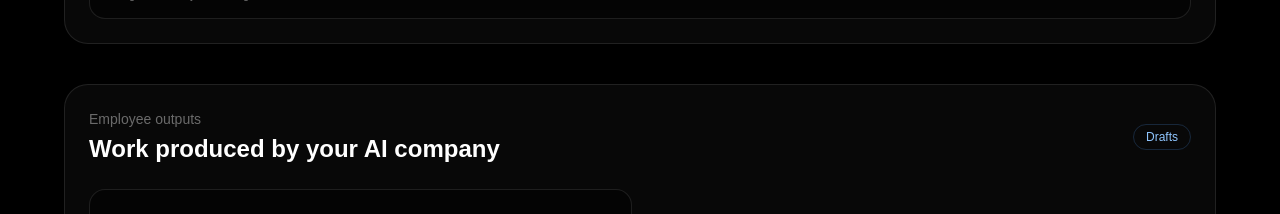
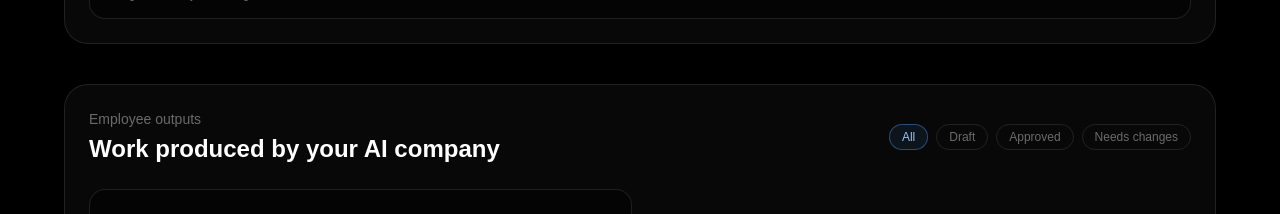
Before and after one commit to Finalexs/project-zero, a Next.js app in the folder app/: page /dashboard in a window 1280 px wide. Shown: the part 2880-3094 px from the top of the page. Built offline with nearby package versions, Linux system fonts and the light colour scheme; no server answers; the database is empty.

Commit message:
Add employee output filters

```diff
--- a/app/src/app/dashboard/page.tsx
+++ b/app/src/app/dashboard/page.tsx
@@ -28,6 +28,9 @@ type CommandHistoryItem = {
   time: string;
   created_at?: string;
 };
+
+type OutputFilter = "All" | "Draft" | "Approved" | "Needs changes";
+
 const employees = [
 
   {
@@ -98,6 +101,7 @@ export default function DashboardPage() {
       "Your AI company is ready. Start by defining your business goal, assigning tasks, and reviewing employee outputs.",
   },
 ]);
+const [outputFilter, setOutputFilter] = useState<OutputFilter>("All");
   const [activity, setActivity] = useState([
   {
     message: "Project Manager created a new task queue.",
@@ -323,6 +327,10 @@ async function loadCommandHistory() {
   loadOutputs();
   loadCommandHistory();
 }, []);
+const filteredEmployeeOutputs =
+  outputFilter === "All"
+    ? employeeOutputs
+    : employeeOutputs.filter((output) => output.status === outputFilter);
 const latestTask = tasks[0];
 
 const memoryItems = [
@@ -912,13 +920,33 @@ setTaskInput("");
       <h2 className="mt-1 text-2xl font-bold">Work produced by your AI company</h2>
     </div>
 
-    <span className="rounded-full border border-blue-400/20 px-3 py-1 text-xs text-blue-300">
-      Drafts
-    </span>
+    <div className="flex flex-wrap gap-2">
+  {(["All", "Draft", "Approved", "Needs changes"] as OutputFilter[]).map(
+    (filter) => (
+      <button
+        key={filter}
+        type="button"
+        onClick={() => setOutputFilter(filter)}
+        className={`rounded-full border px-3 py-1 text-xs ${
+          outputFilter === filter
+            ? "border-blue-400/40 bg-blue-400/[0.08] text-blue-300"
+            : "border-white/10 text-white/40 hover:bg-white/[0.04] hover:text-white"
+        }`}
+      >
+        {filter}
+      </button>
+    ),
+  )}
+</div>
   </div>
 
   <div className="mt-6 grid gap-4 md:grid-cols-2">
-    {employeeOutputs.map((output, index) => (
+    {filteredEmployeeOutputs.length === 0 && (
+  <div className="rounded-2xl border border-white/10 bg-black/40 p-5 text-sm text-white/50">
+    No outputs found for this filter.
+  </div>
+)}
+    {filteredEmployeeOutputs.map((output, index) => (
       <div
         key={`${output.employee}-${output.title}-${index}`}
         className="rounded-2xl border border-white/10 bg-black/40 p-5"
```
